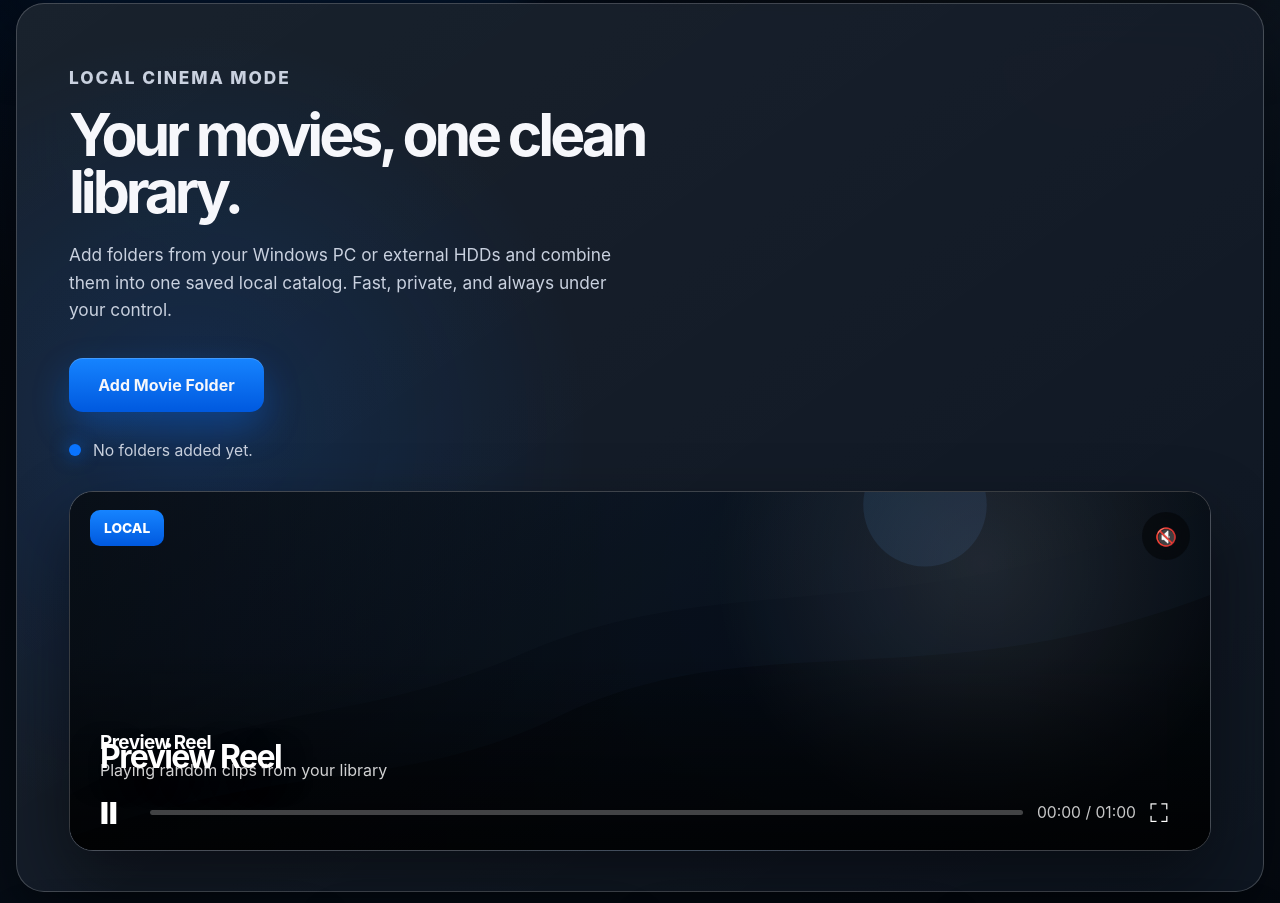
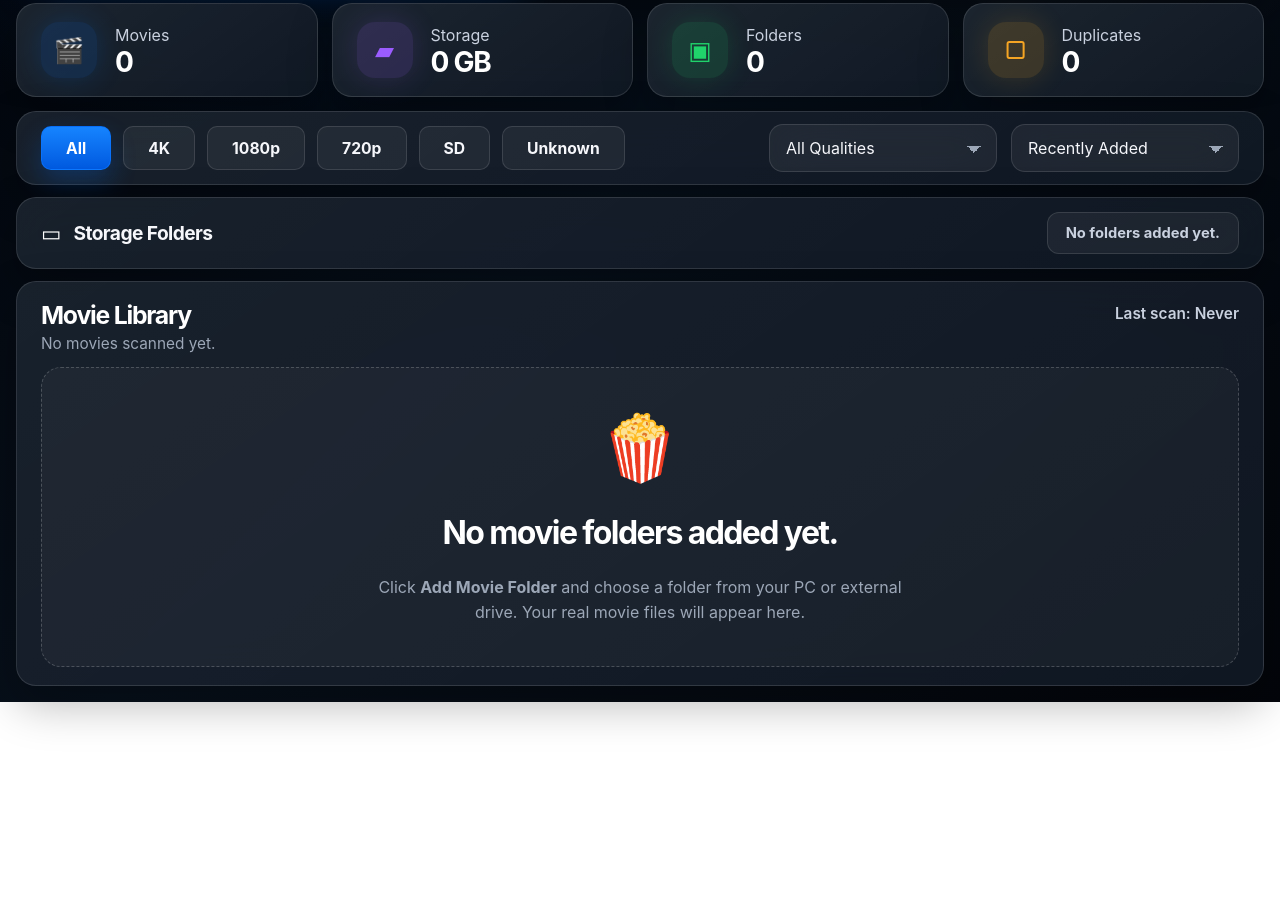
Before and after one commit to jfoster294/movie-search-app, a plain HTML site: page index.html in a window 1280 px wide. Shown: the part 273-1176 px from the top of the page. After the commit the page ends 975 px from the top, so only its background shows below. Drawn offline with Linux system fonts and the light colour scheme.

Commit message:
Update index.html

```diff
--- a/index.html
+++ b/index.html
@@ -41,58 +41,6 @@
     </header>
 
     <main>
-      <section class="hero-panel">
-        <div class="hero-copy">
-          <p class="eyebrow">Local Cinema Mode</p>
-
-          <h2>Your movies, one clean library.</h2>
-
-          <p>
-            Add folders from your Windows PC or external HDDs and combine them into one saved local catalog.
-            Fast, private, and always under your control.
-          </p>
-
-          <button id="heroAddFolderButton" class="primary-button hero-button" type="button">
-            Add Movie Folder
-          </button>
-
-          <div class="scan-line">
-            <span></span>
-            <p id="statusText">No folders added yet.</p>
-          </div>
-        </div>
-
-        <div class="preview-card">
-          <video id="previewVideo" muted playsinline></video>
-
-          <div id="previewFallback" class="preview-fallback">
-            <span>LOCAL</span>
-            <strong>Preview Reel</strong>
-          </div>
-
-          <button id="mutePreviewButton" class="mute-button" type="button" aria-label="Toggle preview sound">
-            🔇
-          </button>
-
-          <div class="preview-overlay">
-            <div>
-              <h3 id="previewTitle">Preview Reel</h3>
-              <p id="previewSubtitle">Playing random clips from your library</p>
-            </div>
-
-            <div class="preview-controls">
-              <span id="previewPlayIcon">Ⅱ</span>
-
-              <div class="progress-track">
-                <div id="previewProgress" class="progress-bar"></div>
-              </div>
-
-              <span id="previewTime">00:00 / 01:00</span>
-              <span class="fullscreen-icon">⛶</span>
-            </div>
-          </div>
-        </div>
-      </section>
 
       <section class="stats-grid">
         <article class="stat-card">
```
